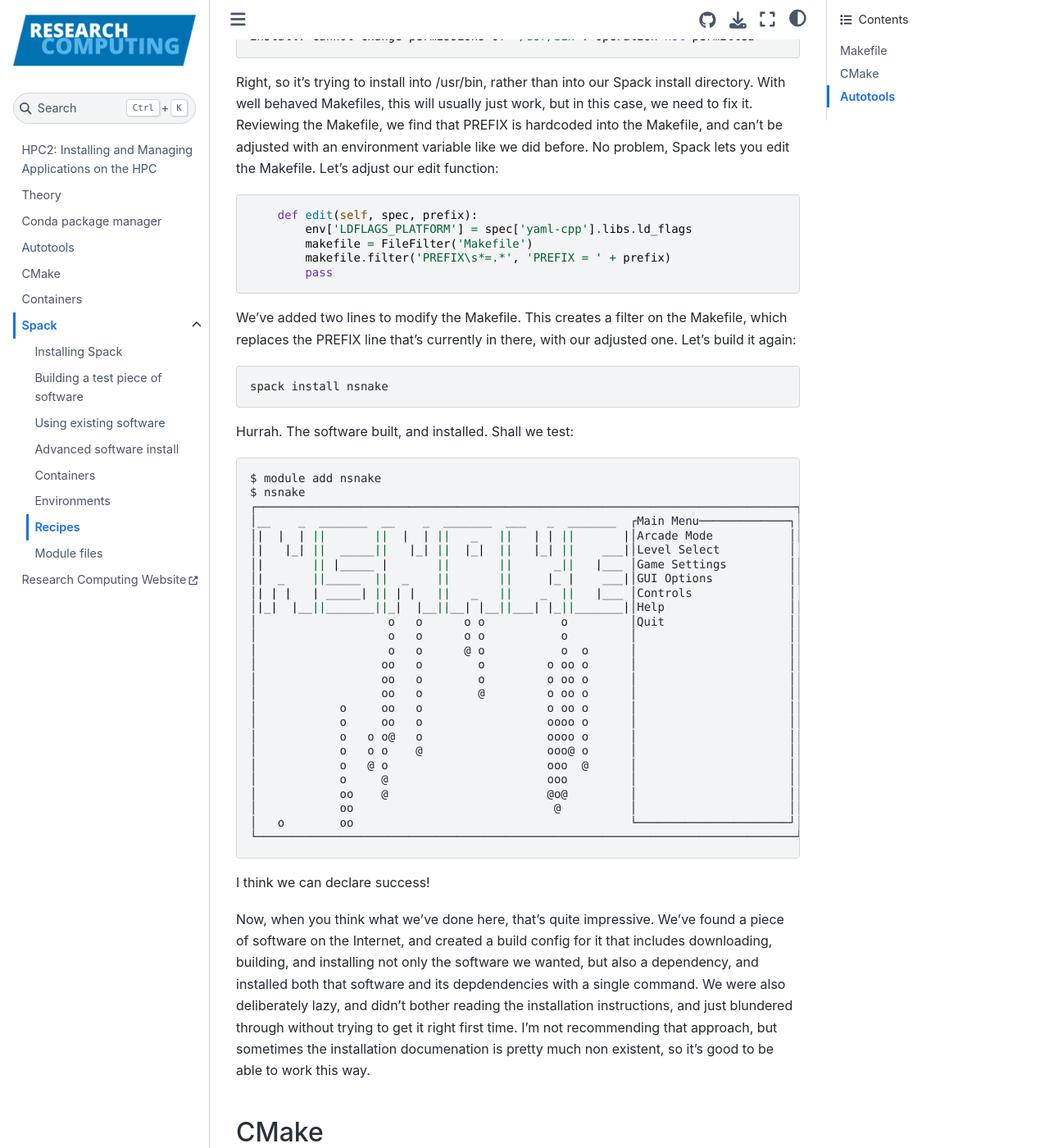
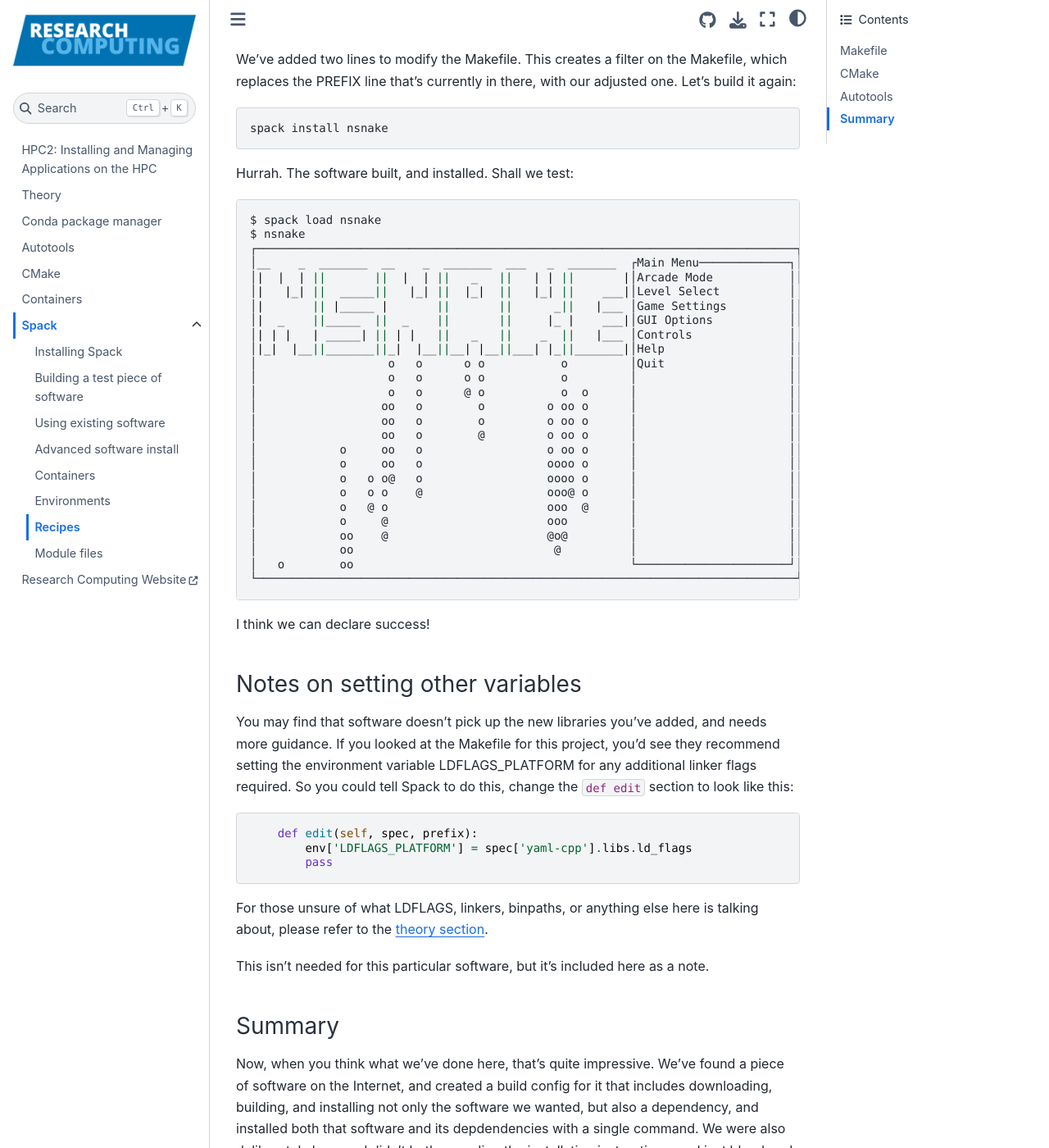
Before and after one commit to ARCTraining/hpc2-software, a Jupyter Book: the page built from book/course/spack/recipes.md, in a window 1280 px wide and 1400 px high, scrolled down 1949 px. Shown: the whole window at 82% size. Built offline with Jupyter Book 1.0.4 settings and Sphinx 7.4.7 and the Sphinx Book theme 1.1.4, drawn with Linux system fonts in a browser that asks for light colours; some of the changed text lies outside the part shown.

Commit message:
Update the recipe page

````diff
--- a/book/course/spack/recipes.md
+++ b/book/course/spack/recipes.md
@@ -70,21 +70,6 @@ So let's fix that:
     depends_on("yaml-cpp")
 ```
 
-So it'll now make sure that yaml-cpp is available for us, but we've not yet
-told it how to use it.  If you looked at the Makefile for this project, you'd
-see they recommend setting the environment variable LDFLAGS\_PLATFORM for any
-additional linker flags required.  So to tell Spack to do this, change the `def
-edit` section to look like this:
-
-```python
-    def edit(self, spec, prefix):
-        env['LDFLAGS_PLATFORM'] = spec['yaml-cpp'].libs.ld_flags
-        pass
-```
-
-For those unsure of what LDFLAGS, linkers, binpaths, or anything else here is
-talking about, please refer to the [theory section](../theory).
-
 Let's try installing it again:
 
 ```bash
@@ -123,7 +107,7 @@ spack install nsnake
 Hurrah.  The software built, and installed.  Shall we test:
 
 ```bash
-$ module add nsnake
+$ spack load nsnake
 $ nsnake
 ┌──────────────────────────────────────────────────────────────────────────────┐
 │__    _  _______  __    _  _______  ___   _  _______  ┌Main Menu─────────────┐│
@@ -152,6 +136,27 @@ $ nsnake
 ```
 
 I think we can declare success!
+
+### Notes on setting other variables
+
+You may find that software doesn't pick up the new libraries you've added, and
+needs more guidance.  If you looked at the Makefile for this project, you'd see
+they recommend setting the environment variable LDFLAGS\_PLATFORM for any
+additional linker flags required.  So you could tell Spack to do this, change
+the `def edit` section to look like this:
+
+```python
+    def edit(self, spec, prefix):
+        env['LDFLAGS_PLATFORM'] = spec['yaml-cpp'].libs.ld_flags
+        pass
+```
+
+For those unsure of what LDFLAGS, linkers, binpaths, or anything else here is
+talking about, please refer to the [theory section](../theory).
+
+This isn't needed for this particular software, but it's included here as a note.
+
+### Summary
 
 Now, when you think what we've done here, that's quite impressive.  We've found
 a piece of software on the Internet, and created a build config for it that
@@ -233,7 +238,7 @@ spack install cmake-tutorial
 Then we can prove it worked afterwards, by loading the module and running it:
 
 ```bash
-$ module add cmake-tutorial
+$ spack load cmake-tutorial
 $ Tutorial 10
 Computing sqrt of 10 to be 3.16228 using log
 The square root of 10 is 3.16228
@@ -288,7 +293,14 @@ spack install autotools-example
 Then we can prove it worked afterwards, by loading the module and running it:
 
 ```bash
-$ module add autotools-example
+$ spack load autotools-example
 $ jupiter
 hello jupiter
 ```
+
+## Summary
+
+Here we're shown you three different ways of building recipes to build software
+using common build tools.  The effort required is relatively small, and you now
+have the ability to build each of these with a custom compiler, along with
+specific versions of any other dependencies.
````
Also changed, not shown: other parts of book/course/spack/recipes.md (+0 -1 lines).
